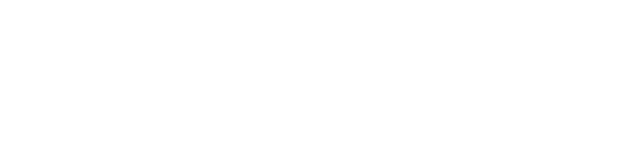
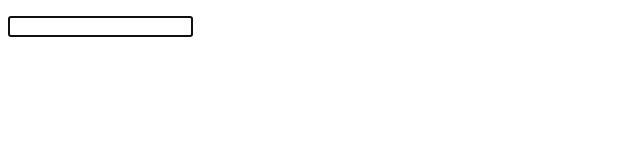
Before and after one commit to LawrenceKyalo/Real-time-chat-app, a website: page index.html in a window 1280 px wide. Shown: the whole page, without its empty margins (0-640 px from the left). Drawn offline with Linux system fonts and the light colour scheme.

Commit message:
Update index.html

```diff
--- a/index.html
+++ b/index.html
@@ -7,6 +7,7 @@
         <body>
             <ul class="messages"></ul>
             <form>
+                <input type="text" class="input" autocomplete="off" autofocus />
 
             </form>
         </body>
```
